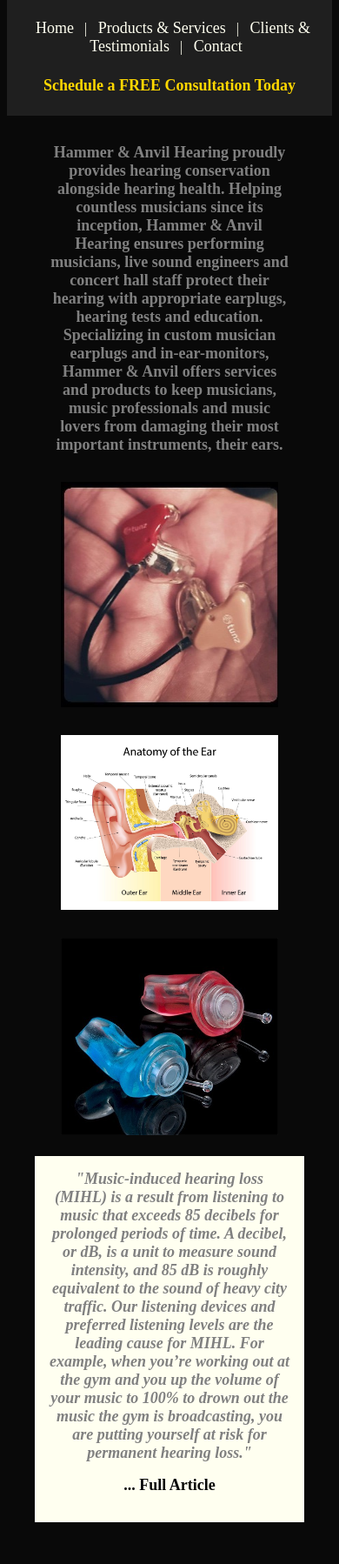
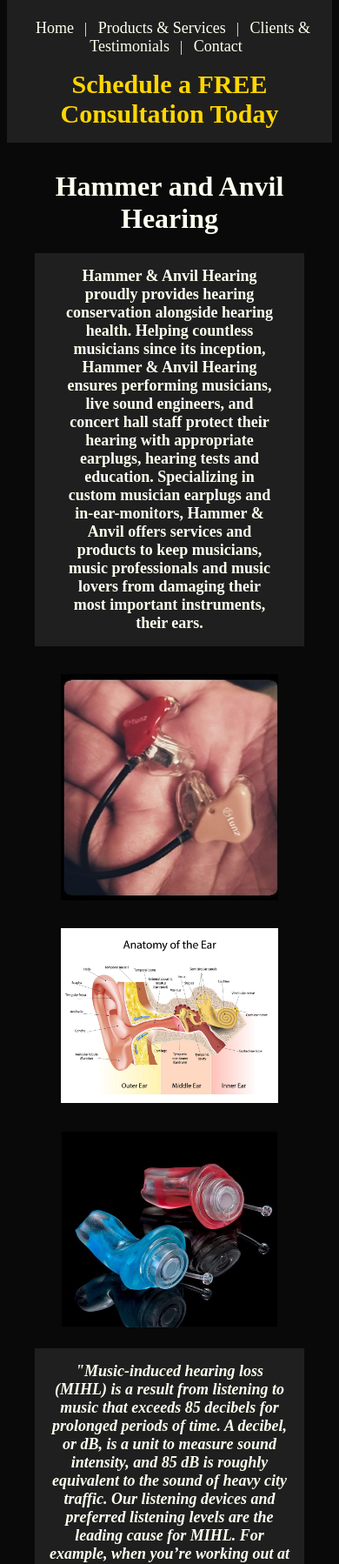
Before and after one commit to BenjaminPitts/hammer-and-anvil, a Gatsby site: page / in a window 390 px wide. Shown: the part 184-1982 px from the top of the page at 87% size. Built offline with nearby package versions, Linux system fonts and the light colour scheme; Gatsby itself is replaced by a stand-in of ours.

Commit message:
minor updates, new photo

```diff
--- a/src/components/header.js
+++ b/src/components/header.js
@@ -30,7 +30,7 @@
       <Link to='/testimonials/'> Clients & Testimonials</Link> |
       <Link to ='/contact/'> Contact</Link>
   </div>
-      <a class='consultation' href='https://calendly.com/benjaminjackpitts/30min' target='blank'><h3>Schedule a FREE Consultation Today</h3></a>
+      <a class='consultation' href='https://calendly.com/benjaminjackpitts/30min' target='blank'>Schedule a FREE Consultation Today</a>
 
 </div>
   </header>
--- a/src/components/layout.css
+++ b/src/components/layout.css
@@ -17,11 +17,11 @@
 }
 h2, h3 {
   margin: 1rem;
+  padding: 1rem;
 }
 
 h5 {
   padding: 1rem;
-  background:ivory;
   font-size: 18px;
   margin: 0;
 }
@@ -44,10 +44,14 @@
 }
 .consultation {
   color: gold;
+  font-size: 30px;
+  font-weight: bold;
+  margin: .5rem;
 }
 .text-block {
-  color: gray;
   margin: 1rem 10rem;
+  padding: 1 rem;
+  background-color: #1f1f1f;
 }
 .client-inner-box {
   margin: 0 2rem;
@@ -74,24 +78,21 @@
   align-items: center;
 }
 .services-box {
-  width: 50%;
+  width: 75%;
 }
-.spacing {
-  padding: 2rem;
-}
-.more {
-  color: #090909;
-}
+
 
 @media only screen and (max-width: 720px)
 {
-a {
+
+a, h2, h3 {
   font-size: 18px;
- }
-h2,h3 {
-  font-size: 18px;
+}
+input, textarea {
+  width: 20rem;
 }
 .text-block {
   margin: .5rem 2rem;
+  padding: 0;
 }
 }
--- a/src/pages/contact.js
+++ b/src/pages/contact.js
@@ -7,10 +7,11 @@
 const ContactPage = () => (
   <Layout>
     <Seo title="Contact" />
+    <h1>Contact</h1>
 
     <h3><strong>Email:</strong> <a href='mailto:hammer.anvil.hearing@gmail.com'>hammer.anvil.hearing@gmail.com</a></h3>
     <h3><strong>Phone: </strong><i> (303) 847-6662</i></h3>
-    <h2>Send us a message directly:</h2>
+    <h2>Send a message directly:</h2>
     <Form />
 
   </Layout>
--- a/src/pages/index.js
+++ b/src/pages/index.js
@@ -20,8 +20,9 @@
 
 const IndexPage = () => (
   <Layout>
+  <h1>Hammer and Anvil Hearing</h1>
 <div class ='text-block'>
-  <h3>Hammer & Anvil Hearing proudly provides hearing conservation alongside hearing health. Helping countless musicians since its inception, Hammer & Anvil Hearing ensures performing musicians, live sound engineers and concert hall staff protect their hearing with appropriate earplugs, hearing tests and education. Specializing in custom musician earplugs and in-ear-monitors, Hammer & Anvil offers services and products to keep musicians, music professionals and music lovers from damaging their most important instruments, their ears.</h3>
+  <h3>Hammer & Anvil Hearing proudly provides hearing conservation alongside hearing health. Helping countless musicians since its inception, Hammer & Anvil Hearing ensures performing musicians, live sound engineers, and concert hall staff protect their hearing with appropriate earplugs, hearing tests and education. Specializing in custom musician earplugs and in-ear-monitors, Hammer & Anvil offers services and products to keep musicians, music professionals and music lovers from damaging their most important instruments, <b>their ears</b>.</h3>
 </div>
     <strong>
     <StaticImage
@@ -60,8 +61,7 @@
     <h3><a class='more' href='https://hearinghealthfoundation.org/blogs/music-induced-hearing-loss-what-do-college-students-know' target='blank'>... Full Article</a></h3>
     </h5>
     </div>
-    <div class='spacing'>
-    </div>
+
     <h2>Gianni DiGiacomo - Owner</h2>
     <strong>
     <StaticImage
@@ -75,16 +75,9 @@
     </strong>
     <h3>Flexible Hours - Mobile Clinic - Competitive Pricing</h3>
     <div class='text-block'>
-    <h3><i>"Hello, my name is Gianni DiGiacomo and I am a musician from Denver, CO and advocate to protect hearing in my community. I own and operate Hammer & Anvil hearing, a company that provides remote hearing, testing, and hearing aid services. We provide custom musician earplugs, in-ear monitors, hearing aids, hearing aid maintainence & repair, educational resources & consultation, assisted listening devices. I've worked in Audiology for over ten years and have the experience and knowledge to provide an excellent patient experience. If you need help determining weather you need hearing aids, or just need assistance with maintaining or repairing your existing hearing aids, I'd love to meet you and help you out!"</i></h3>
+    <h3><i>"My name is Gianni DiGiacomo and I am a musician from Denver, CO and advocate to protect hearing in my community. I own and operate Hammer & Anvil hearing, a company that provides remote hearing, testing, and hearing aid services. We provide custom musician earplugs, in-ear monitors, hearing aids, hearing aid maintainence & repair, educational resources & consultation, assisted listening devices. I've worked in Audiology for over ten years and have the experience and knowledge to provide an excellent patient experience. If you need help determining weather you need hearing aids, or just need assistance with maintaining or repairing your existing hearing aids, I'd love to meet you and help you out!"</i></h3>
     </div>
-    <StaticImage
-      src="../images/m-time.jpeg"
-      width={400}
-      quality={95}
-      formats={["AUTO", "WEBP", "AVIF"]}
-      alt="Gianni DiGiacomo"
-      style={{ margin: `1rem` }}
-    />
+
 
   </Layout>
 )
--- a/src/pages/services.js
+++ b/src/pages/services.js
@@ -7,6 +7,7 @@
 const ServicesPage = () => (
 <Layout>
   <Seo title="Services" />
+  <h1>Services</h1>
 
   <div class='outer-services-box'>
   <div class='services-box'>
```
Also changed, not shown: src/pages/testimonials.js (+15 -0 lines), src/images/phil.jpeg (added).
